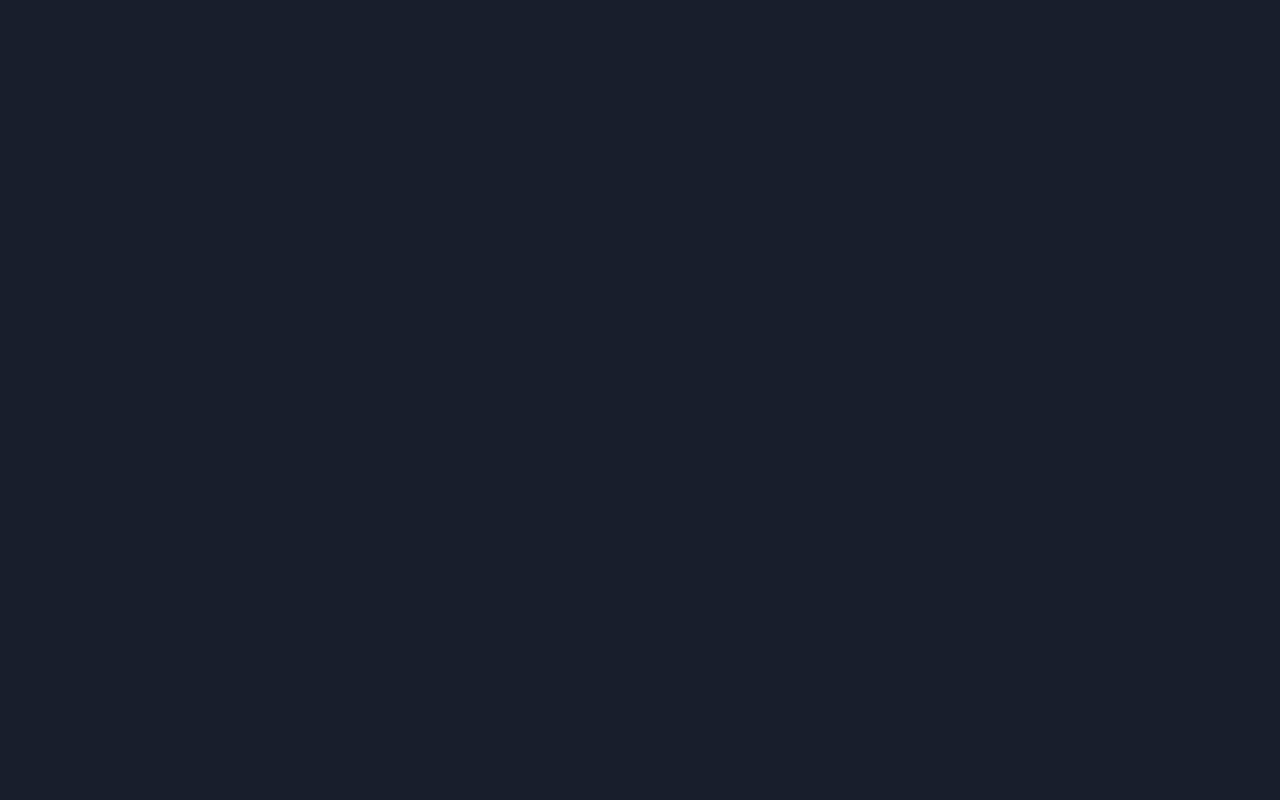
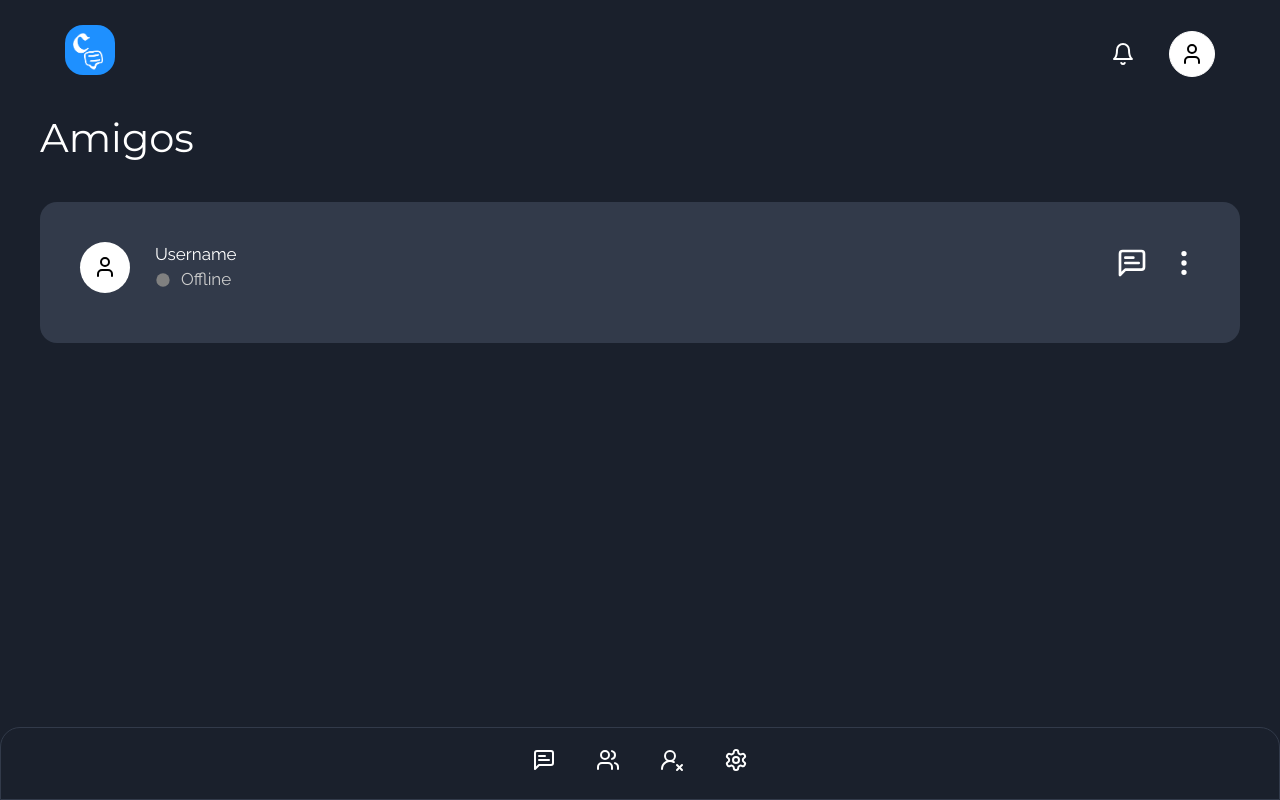
Before and after one commit to Kaua2123/chathub-client, a React (Vite) app: page /friends in a window 1280 px wide. Before the commit this address had no page. Built offline with nearby package versions, Linux system fonts and the light colour scheme.

Commit message:
feat: Cria e implementa componente FriendCard

```diff
--- /dev/null
+++ b/src/components/FriendCard/FriendCard.tsx
@@ -0,0 +1,50 @@
+import { Circle, User } from 'lucide-react';
+import {
+  Button,
+  Div,
+  DivIsOnline,
+  DivOptions,
+  DivUser,
+  EllipsisVerticalIcon,
+  MessageSquareTextIcon,
+  UserAvatar,
+  UserData,
+} from './styled';
+import { useState } from 'react';
+
+function FriendCard() {
+  const [isOnline, setIsOnline] = useState(false);
+
+  return (
+    <div>
+      <Div>
+        <DivUser>
+          <UserAvatar>
+            <User color="black" />
+          </UserAvatar>
+          <UserData>
+            <p className="username">Username</p>
+            <DivIsOnline>
+              <Circle
+                size={16}
+                color="inherit"
+                fill={isOnline ? 'green' : 'gray'}
+              />
+              <p className="is-online">{isOnline ? 'Online' : 'Offline'}</p>
+            </DivIsOnline>
+          </UserData>
+        </DivUser>
+        <DivOptions>
+          <Button>
+            <MessageSquareTextIcon size={32} />
+          </Button>
+          <Button>
+            <EllipsisVerticalIcon size={32} />
+          </Button>
+        </DivOptions>
+      </Div>
+    </div>
+  );
+}
+
+export default FriendCard;
--- /dev/null
+++ b/src/components/FriendCard/styled.ts
@@ -0,0 +1,64 @@
+import { EllipsisVertical, MessageSquareText } from 'lucide-react';
+import styled from 'styled-components';
+
+export const Div = styled.div`
+  display: flex;
+  justify-content: space-between;
+  margin-bottom: 1rem;
+`;
+
+export const DivIsOnline = styled.div`
+  display: flex;
+  align-items: center;
+  gap: 1rem;
+`;
+
+export const DivUser = styled.div`
+  display: flex;
+  gap: 2.5rem;
+`;
+
+export const UserAvatar = styled.div`
+  border-radius: 100%;
+  background-color: ${({ theme }) => theme.colors.white};
+  padding: 1.3rem;
+  display: flex;
+  justify-content: center;
+  align-items: center;
+`;
+
+export const UserData = styled.div`
+  display: flex;
+  flex-flow: column wrap;
+
+  .is-online {
+    color: ${({ theme }) => theme.colors.darkGray};
+  }
+`;
+
+export const DivOptions = styled.div`
+  display: flex;
+  align-items: center;
+  gap: 2rem;
+`;
+
+export const Button = styled.div`
+  cursor: pointer;
+`;
+
+export const MessageSquareTextIcon = styled(MessageSquareText)`
+  &:hover {
+    transition: transform 0.3s;
+
+    transform: translateY(-10%);
+    stroke: ${({ theme }) => theme.colors.lighterBlue};
+  }
+`;
+export const EllipsisVerticalIcon = styled(EllipsisVertical)`
+  &:hover {
+    transition: transform 0.3s;
+
+    transform: translateY(-10%);
+    stroke: ${({ theme }) => theme.colors.lighterBlue};
+  }
+`;
--- a/src/pages/Conversations/styled.ts
+++ b/src/pages/Conversations/styled.ts
@@ -16,7 +16,6 @@ export const Div = styled.div`
 export const DivConversations = styled.div`
   display: flex;
   flex-flow: row wrap;
-  margin: 0 auto;
   justify-content: center;
   align-items: center;
   gap: 3rem;
--- /dev/null
+++ b/src/pages/Friends/Friends.tsx
@@ -0,0 +1,23 @@
+import BottomMenu from '../../components/BottomMenu/BottomMenu';
+import FriendCard from '../../components/FriendCard/FriendCard';
+import Navbar from '../../components/Navbar/Navbar';
+import { DivFriends, Div } from './styled';
+
+function Friends() {
+  return (
+    <div>
+      <Navbar />
+
+      <Div>
+        <p className="title">Amigos</p>
+        <DivFriends>
+          <FriendCard />
+        </DivFriends>
+      </Div>
+
+      <BottomMenu />
+    </div>
+  );
+}
+
+export default Friends;
--- /dev/null
+++ b/src/pages/Friends/styled.ts
@@ -0,0 +1,23 @@
+import styled from 'styled-components';
+
+export const Div = styled.div`
+  max-width: 120rem;
+  margin: 0 auto;
+  color: white;
+
+  .title {
+    font-size: 4rem;
+    font-family: 'Montserrat';
+  }
+`;
+
+export const DivFriends = styled.div`
+  background-color: ${({ theme }) => theme.colors.lightBlue};
+  margin-top: 3.4rem;
+  padding: 4rem;
+  border-radius: 1.7rem;
+
+  p {
+    font-family: Raleway;
+  }
+`;
--- a/src/router.tsx
+++ b/src/router.tsx
@@ -5,6 +5,7 @@ import Register from './pages/Register/Register';
 import Login from './pages/Login/Login';
 import Conversations from './pages/Conversations/Conversations';
 import Chat from './pages/Chat/Chat';
+import Friends from './pages/Friends/Friends';
 
 function AppRouter() {
   return (
@@ -15,6 +16,7 @@ function AppRouter() {
         <Route element={<Login />} path="/login" />
         <Route element={<Conversations />} path="/conversations" />
         <Route element={<Chat />} path="/chat/:id" />
+        <Route element={<Friends />} path="/friends" />
       </Routes>
     </BrowserRouter>
   );
```
